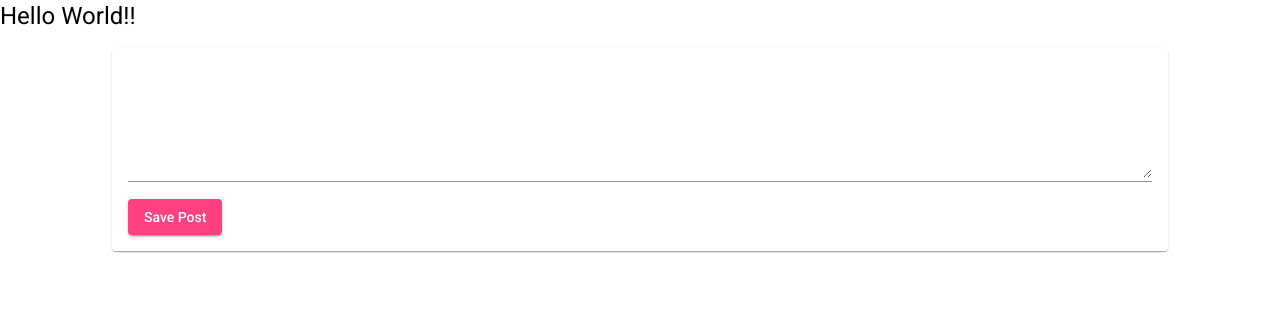
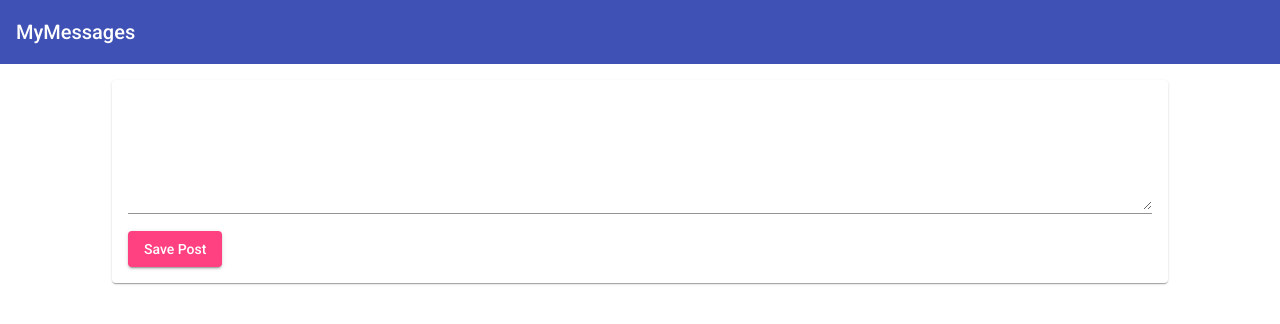
Before and after one commit to handikoswara24/mean-course, an Angular app: page / in a window 1280 px wide. Shown: the top 324 px of the page. Built offline with nearby package versions, Linux system fonts and the light colour scheme.

Commit message:
21. Adding Toolbar

```diff
--- a/src/app/app.component.html
+++ b/src/app/app.component.html
@@ -1,2 +1,4 @@
-<h1>Hello World!!</h1>
-<app-post-create></app-post-create>
+<app-header></app-header>
+<main>
+    <app-post-create></app-post-create>
+</main>
--- a/src/app/app.component.scss
+++ b/src/app/app.component.scss
@@ -0,0 +1,3 @@
+main {
+  margin-top: 1rem;
+}
--- /dev/null
+++ b/src/app/header/header.component.html
@@ -0,0 +1 @@
+<mat-toolbar color="primary">MyMessages</mat-toolbar>
```
Also changed, not shown: src/app/app.module.ts (+6 -2 lines), src/app/header/header.component.ts (added, +9 -0 lines).
